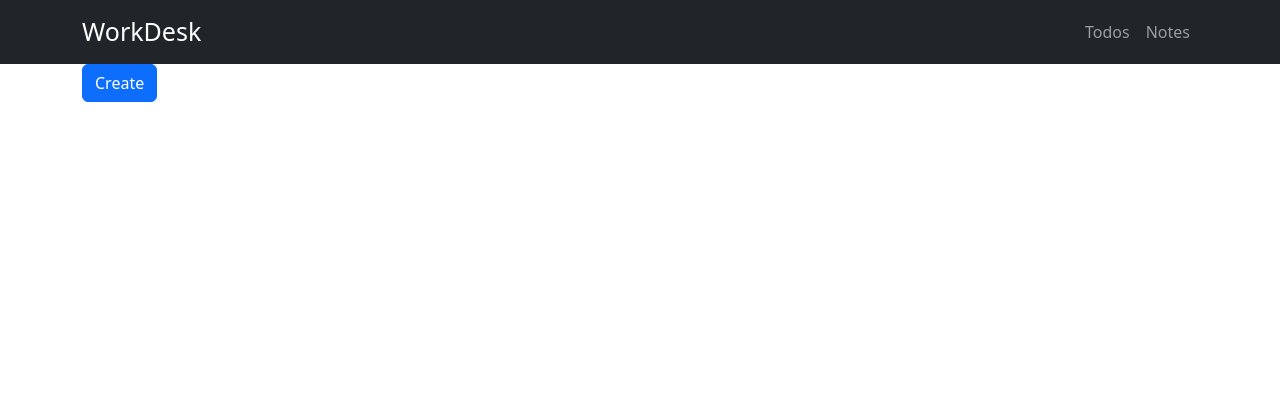
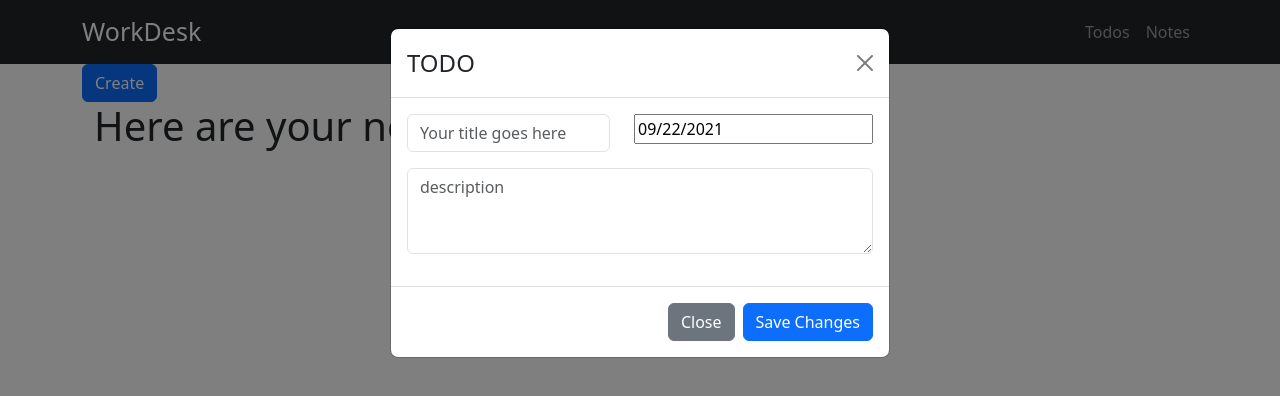
Before and after one commit to Redarcher9/WorkDesk, a React (Create React App) app: page /todos in a window 1280 px wide. Both pictures are taken after a click on the button "Create". Shown: the top 396 px of the page. Built offline with nearby package versions, Linux system fonts and the light colour scheme.

Commit message:
Todos integrated with LocalStorage

```diff
--- a/package.json
+++ b/package.json
@@ -9,11 +9,13 @@
     "@types/jest": "^27.0.2",
     "@types/node": "^16.9.6",
     "@types/react": "^17.0.24",
+    "@types/react-datepicker": "^4.1.7",
     "@types/react-dom": "^17.0.9",
     "@types/react-router-dom": "^5.3.0",
     "bootstrap": "5.1.1",
     "react": "^17.0.2",
     "react-bootstrap": "^2.0.0-rc.0",
+    "react-datepicker": "^4.2.1",
     "react-dom": "^17.0.2",
     "react-router-dom": "^5.3.0",
     "react-scripts": "4.0.3",
--- /dev/null
+++ b/src/components/createTodo.tsx
@@ -0,0 +1,119 @@
+import  {  useState } from "react";
+import { Modal,Button,Form,Col,Row, Container } from 'react-bootstrap';
+import DatePicker from "react-datepicker";
+
+import "react-datepicker/dist/react-datepicker.css";
+
+// CSS Modules, react-datepicker-cssmodules.css
+// import 'react-datepicker/dist/react-datepicker-cssmodules.css';
+export interface TodoInterface{
+  Title:String,
+  Description:String,
+  Date:String,
+  Completed:boolean
+}
+
+export const CreateTodo = ():JSX.Element => {
+  const [startDate, setStartDate] = useState(new Date());
+  const [Title,setTitle] = useState(new String);
+  const [Description,setDescription] = useState(new String);
+  const [show, setShow] = useState(false);
+  const [TodoList,setTodoList] = useState<TodoInterface[]|[]>([]);
+
+  const handleClose = () => setShow(false);
+  const handleShow = () => setShow(true);
+
+  const Datesetter =(todoDate:any) =>{
+    setStartDate(todoDate);
+  };
+
+  const Titlesetter = (todoTitle:any) =>{
+    setTitle(todoTitle);
+  };
+
+  const Descriptionsetter = (todoDescription:any) =>{
+    setDescription(todoDescription);
+  };
+
+  const saveButton =() =>{
+    pushtodb(startDate,Title,Description);
+  }
+
+  const pushtodb=(yourDate:any,yourTitle:any,yourDescription:any) =>{
+    var mystorage = window.localStorage
+
+    if(yourDate!=="" || yourTitle!=="" || yourDescription!=="" )
+      {
+          const Todo = {
+            Title:Title,
+            Description:Description,
+            Date:startDate,
+            Completed:false
+          }
+          var Todolist = JSON.parse(mystorage.getItem("todolist")|| "[]");
+          Todolist.push(Todo);
+          mystorage.setItem('todolist',JSON.stringify(Todolist));
+          getTodos();
+          handleClose()
+      }
+      else{
+          console.log("Please make sure every field is filled.")
+      }
+  };
+
+
+  const getTodos =() => {
+    var mystorage = window.localStorage;
+    var Todolist = JSON.parse(mystorage.getItem("todolist")|| "[]");
+    setTodoList(Todolist);
+    debugger;
+  }
+  return (
+    <div>
+    <Button variant="primary" onClick={handleShow}>
+        Create
+      </Button>
+
+      <Modal show={show} onHide={handleClose}>
+        <Modal.Header closeButton>
+          <Modal.Title>TODO</Modal.Title>
+        </Modal.Header>
+        <Modal.Body>
+          <Form>
+            <Form.Group className="mb-3" controlId="exampleForm.ControlInput1">
+              <Row>
+                <Col>
+                  <Form.Control type="textarea" placeholder="Your title goes here" onChange={(event)=>{Titlesetter(event.target.value)}} />
+                </Col>
+                <Col>
+                  <DatePicker selected={startDate} onChange={(date:any) => Datesetter(date)} />
+                </Col>
+              </Row>
+            </Form.Group>
+            <Form.Group className="mb-3" controlId="exampleForm.ControlTextarea1">
+              <Form.Control as="textarea" rows={3} placeholder="description" onChange={(event)=> Descriptionsetter(event.target.value)} />
+            </Form.Group>
+          </Form>
+        </Modal.Body>
+        <Modal.Footer>
+          <Button variant="secondary" onClick={handleClose}>
+            Close
+          </Button>
+          <Button variant="primary" onClick={saveButton}>
+            Save Changes
+          </Button>
+        </Modal.Footer>
+      </Modal>
+      <Container>
+        {
+          TodoList.map(Element =>{
+            <h1>
+              {Element.Title}
+            </h1>
+          })
+        }
+        <h1>Here are your notes</h1>
+      </Container>
+    </div>
+  );
+};
--- a/src/components/navigationbar.tsx
+++ b/src/components/navigationbar.tsx
@@ -1,4 +1,3 @@
-import React from 'react';
 import {Navbar,Nav} from 'react-bootstrap';
 import Container from 'react-bootstrap/Container'
 
--- a/src/routes/todos.tsx
+++ b/src/routes/todos.tsx
@@ -1,14 +1,14 @@
-import React from 'react';
 import { Container,Button } from 'react-bootstrap';
 import { withRouter } from "react-router-dom";
 import NavigationBar from "../components/navigationbar";
+import {CreateTodo} from "../components/createTodo";
 
 function Todos():JSX.Element{
     return(
         <div>
             <NavigationBar/>
             <Container>
-                <Button variant="primary"> Create </Button>
+                <CreateTodo/>
             </Container>
         </div>
     )
```
Also changed, not shown: src/components/viewTodo.tsx (added, +15 -0 lines), 1 other file (tests, documents, lock files or other folders).
